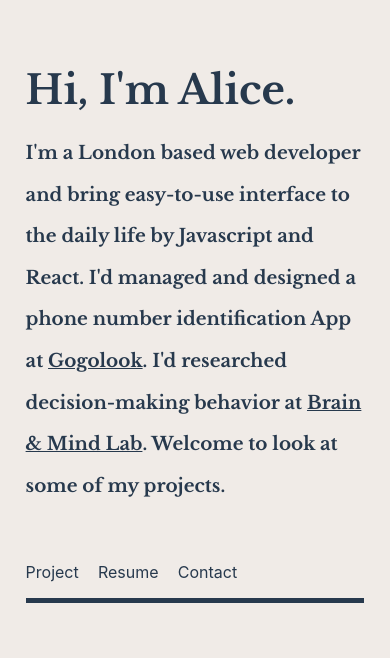
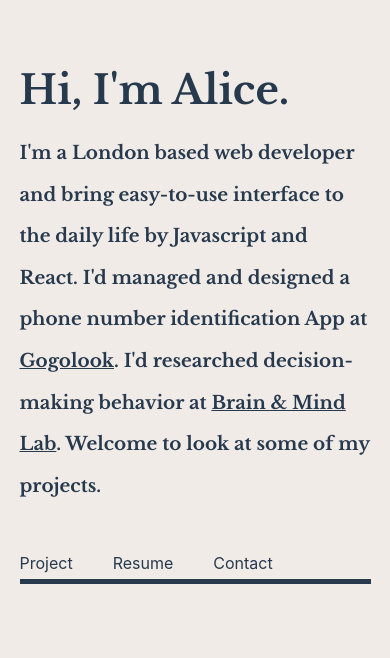
Before and after one commit to atangyj/portfolio, a React app: page / in a window 390 px wide. Shown: the top 658 px of the page. Built offline with nearby package versions, Linux system fonts and the light colour scheme.

Commit message:
Fix navigation bar of mobile view

```diff
--- a/src/index.css
+++ b/src/index.css
@@ -28,26 +28,25 @@ body {
   background: #f0ebe7;
 }
 
-header {
+.container header {
   margin-top: 8rem;
   margin-bottom: 8rem;
 }
 
-header p {
+.container header p {
   padding-bottom: 8rem;
 }
 
 nav {
-  padding-top: 1rem;
-  padding-bottom: 1rem;
   border-bottom: 5px solid #27394d;
   background: #f0ebe7;
   z-index: 300;
+  padding: .8rem 0;
 }
 
 ul li {
   float: left;
-  margin-right: 3rem;
+  margin-right: 2.5rem;
   list-style-type: none;
   cursor: pointer;
 }
@@ -64,9 +63,9 @@ ul li {
 
 .sticky {
   position: fixed;
+  width: 100%;
   top: 0;
   left: 0;
-  width: 100%;
   border-bottom: 0;
   box-shadow: .5px 0 10px rgba(0, 0, 0, .5);
 }
@@ -183,13 +182,16 @@ header p {
 /* RWD */
 
 @media only screen and (max-width: 500px) {
-  nav li {
-    margin-right: 1.2rem;
+  nav {
+    padding: .4rem 0;
+  }
+  .sticky ul {
+    width: 90%;
   }
   .container {
-    width: 100%;
-    box-sizing: border-box;
-    padding: 0 1.6rem;
+    width: 90%;
+    /* box-sizing: border-box; */
+    /* padding: 0 1.6rem; */
   }
   .container header {
     margin-top: 0;
--- a/src/index.js
+++ b/src/index.js
@@ -122,8 +122,10 @@ class Portfolio extends React.Component {
     return(
       <div className="container">
         <header>
+
           <h1 className="header-title">Hi, I'm Alice.</h1>
           <p>I'm a London based web developer and bring easy-to-use interface to the daily life by Javascript and React. I'd managed and designed a phone number identification App at <a target="_blank" href="https://whoscall.com/en-US/" rel="noopener noreferrer">Gogolook</a>. I'd researched decision-making behavior at <a target="_blank" href="http://gibms.mc.ntu.edu.tw/Eng/" rel="noopener noreferrer">Brain & Mind Lab</a>. Welcome to look at some of my projects.</p>
+
           <nav className="clear">
             <ul>
               <li className="projects" onClick={this.clickNav}>Project</li>
```
